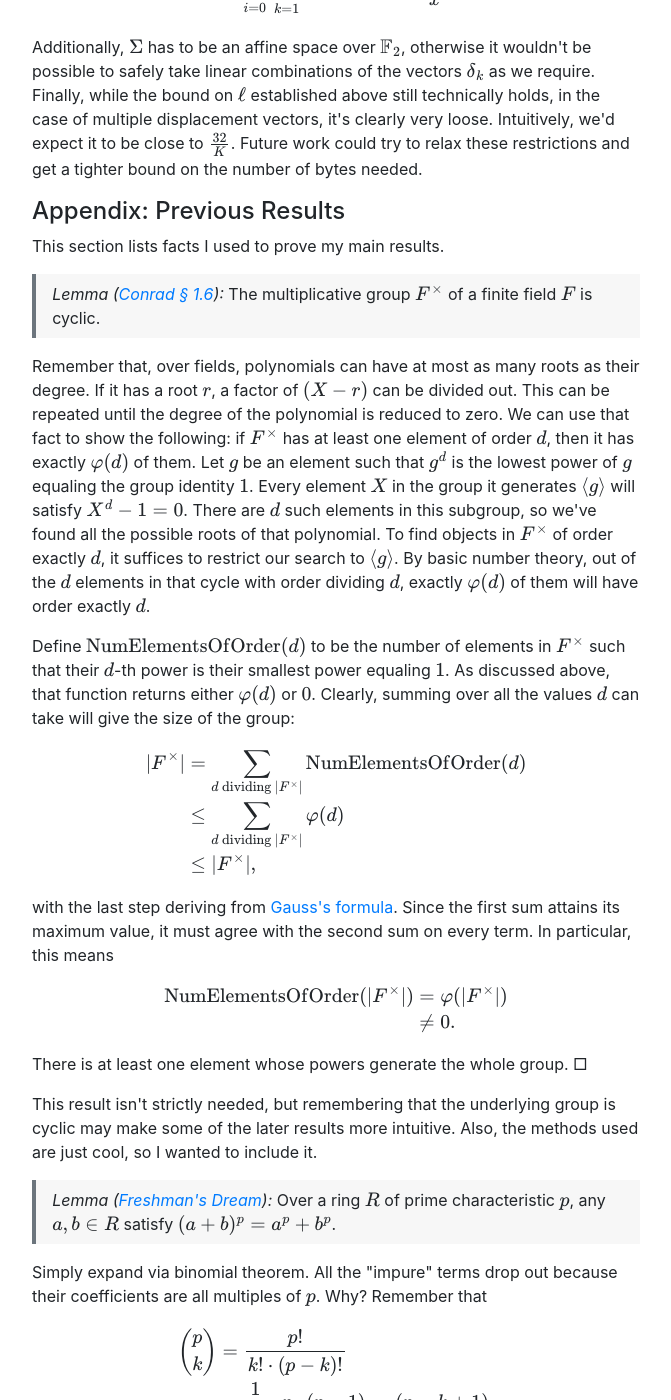
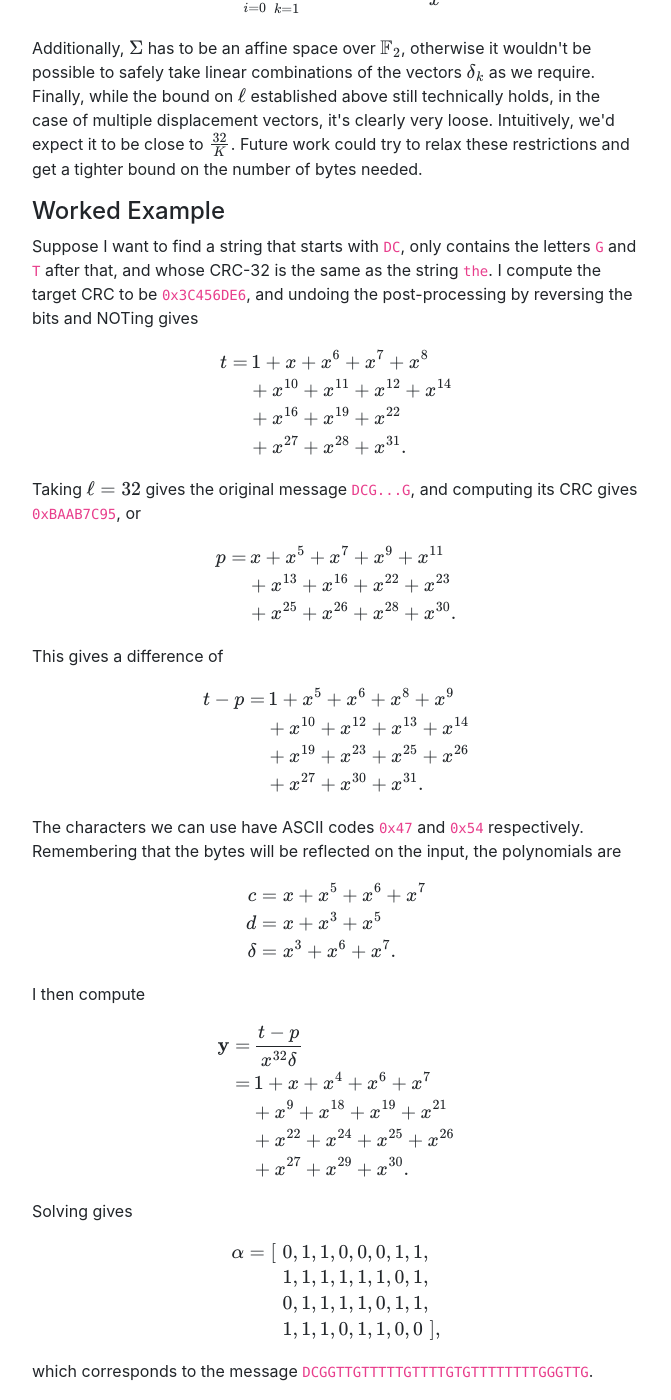
Before and after one commit to ammrat13/ammrat13.github.io, a Jekyll site: the page built from _posts/2022-06-30-writeup_defcon_quals_2022_sameold.md, in a window 1280 px wide and 1400 px high, scrolled down 7377 px. Shown: the whole window, without its empty margins (304-975 px from the left). Built offline with Jekyll 4.4.1, drawn with Linux system fonts in a browser that asks for light colours; nearby versions of some CDN libraries; our own code applies the rules of GitHub Pages for plain Markdown files; some of the changed text lies outside the part shown.

Commit message:
Add example

```diff
--- a/_posts/2022-06-30-writeup_defcon_quals_2022_sameold.md
+++ b/_posts/2022-06-30-writeup_defcon_quals_2022_sameold.md
@@ -69,10 +69,10 @@ To calculate the checksum, CRCs reduce the bitstream modulo some polynomial. For
 the case of CRC-32, it's
 %%\begin{align\*}
     \pi =&\,
-        x^{32} + x^{26} + x^{23} + x^{22} \nl
-        &+ x^{16} + x^{12} + x^{11} + x^{10} \nl
-        &+ x^8 + x^7 + x^5 + x^4 \nl
-        &+ x^2 + x + 1,
+        1 + x + x^2 + x^4  + x^5 \nl
+        &+ x^7 + x^8 + x^{10} + x^{11} \nl
+        &+ x^{12} + x^{16} + x^{22} + x^{23} \nl
+        &+ x^{26} + x^{32},
 \end{align\*}%%
 the symbol @@\pi@@ of course standing for πolynomial. You can construct the
 message's polynomial and then take the remainder by polynomial long division,
@@ -342,6 +342,61 @@ it's clearly very loose. Intuitively, we'd expect it to be close to
 tighter bound on the number of bytes needed.
 
 
+#### Worked Example
+
+Suppose I want to find a string that starts with `DC`, only contains the letters
+`G` and `T` after that, and whose CRC-32 is the same as the string `the`. I
+compute the target CRC to be `0x3C456DE6`, and undoing the post-processing by
+reversing the bits and NOTing gives
+%%\begin{align\*}
+    t =&\,
+        1 + x + x^6 + x^7 + x^8 \nl
+        &+ x^{10} + x^{11} + x^{12} + x^{14} \nl
+        &+ x^{16} + x^{19} + x^{22} \nl
+        &+ x^{27} + x^{28} + x^{31}.
+\end{align\*}%%
+Taking @@\ell=32@@ gives the original message `DCG...G`, and computing its CRC
+gives `0xBAAB7C95`, or
+%%\begin{align\*}
+    p =&\,
+        x + x^5 + x^7 + x^9 + x^{11} \nl
+        &+ x^{13} + x^{16} + x^{22} + x^{23} \nl
+        &+ x^{25} + x^{26} + x^{28} + x^{30}.
+\end{align\*}%%
+This gives a difference of
+%%\begin{align\*}
+    t-p =&\,
+        1 + x^5 + x^6 + x^8 + x^9 \nl
+        &+ x^{10} + x^{12} + x^{13} + x^{14} \nl
+        &+ x^{19} + x^{23} + x^{25} + x^{26} \nl
+        &+ x^{27} + x^{30} + x^{31}.
+\end{align\*}%%
+The characters we can use have ASCII codes `0x47` and `0x54` respectively.
+Remembering that the bytes will be reflected on the input, the polynomials are
+%%\begin{align\*}
+    c &= x + x^5 + x^6 + x^7 \nl
+    d &= x + x^3 + x^5 \nl
+    \delta &= x^3 + x^6 + x^7.
+\end{align\*}%%
+I then compute
+%%\begin{align\*}
+    \vect{y} =&\, \frac{t-p}{x^{32}\delta} \nl
+        =&\, 1 + x + x^4 + x^6 + x^7 \nl
+        &+ x^9 + x^{18} + x^{19} + x^{21} \nl
+        &+ x^{22} + x^{24} + x^{25} + x^{26} \nl
+        &+ x^{27} + x^{29} + x^{30}.
+\end{align\*}%%
+Solving gives
+%%\begin{align\*}
+    \alpha = [\,\,
+        &0, 1, 1, 0, 0, 0, 1, 1, \nl
+        &1, 1, 1, 1, 1, 1, 0, 1, \nl
+        &0, 1, 1, 1, 1, 0, 1, 1, \nl
+        &1, 1, 1, 0, 1, 1, 0, 0 \,\,],
+\end{align\*}%%
+which corresponds to the message `DCGGTTGTTTTTGTTTTGTGTTTTTTTTGGGTTG`.
+
+
 #### Appendix: Previous Results
 
 This section lists facts I used to prove my main results.
```
Also changed, not shown: assets/2022/06/30/environment.yml (added, +322 -0 lines).
